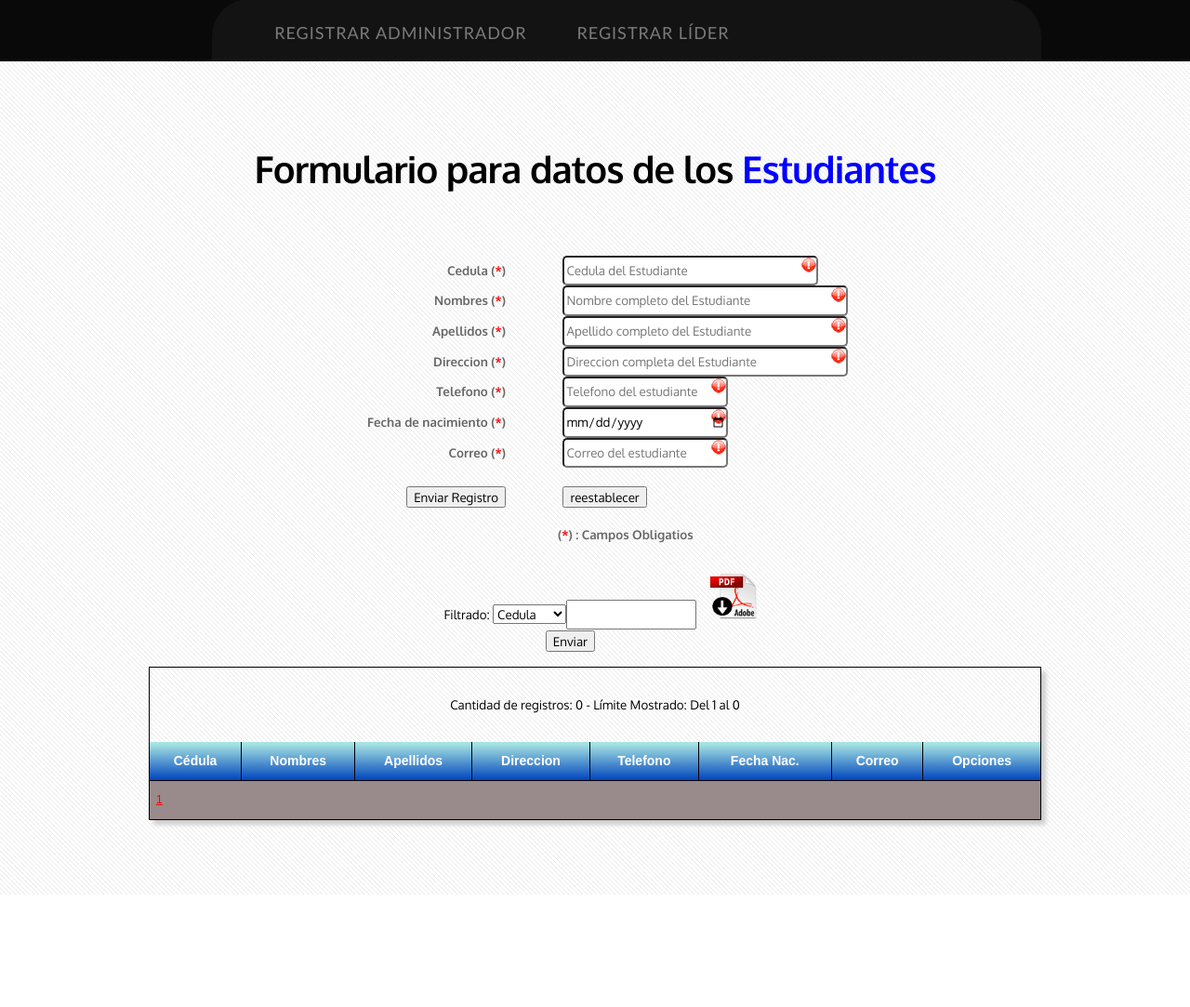
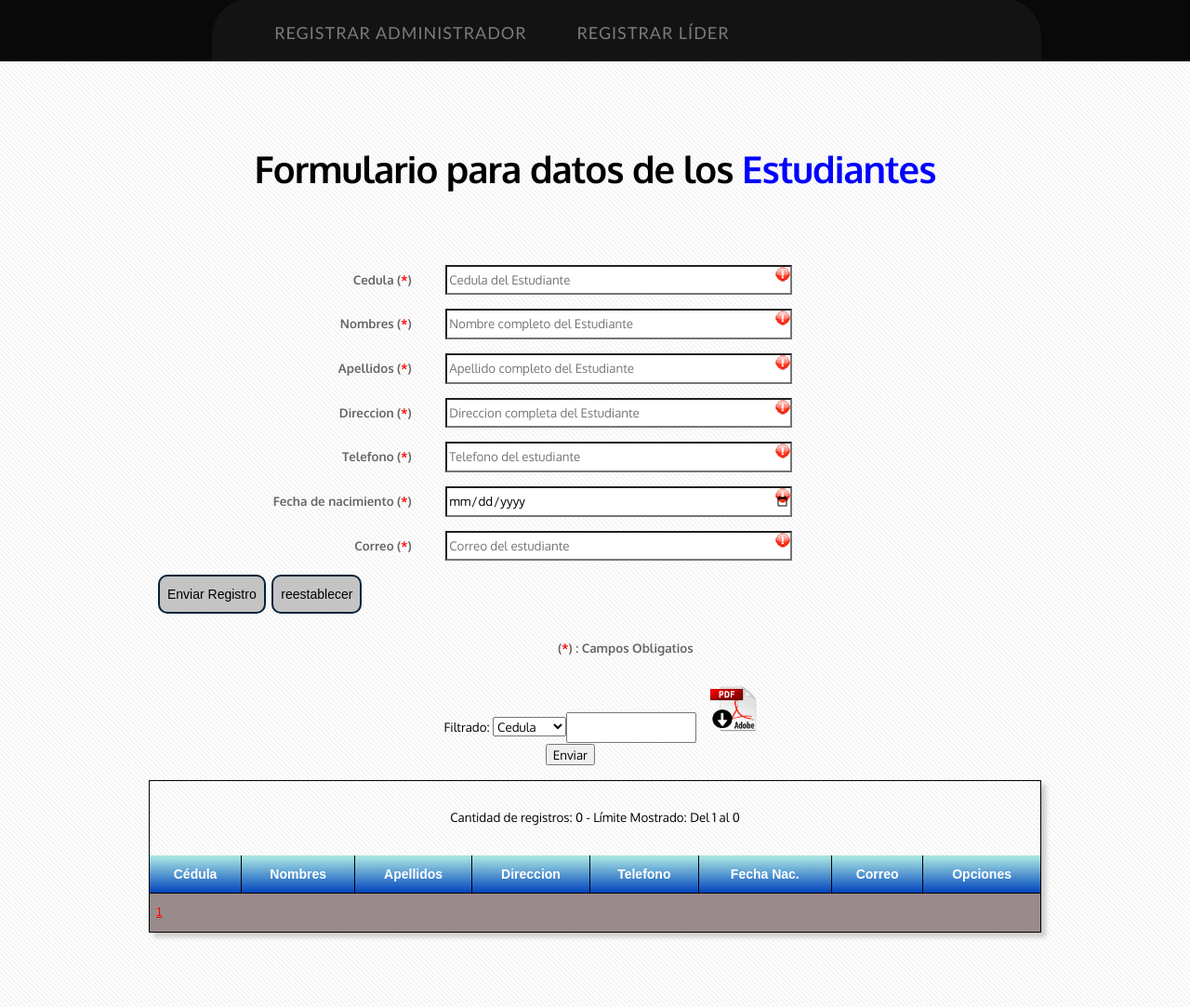
Before and after one commit to ProyectoIglesia/Proyecto_Iglesia, a PHP site: page /new_estudiante.php in a window 1280 px wide. Shown: the part 191-1274 px from the top of the page at 93% size. Before the commit the page ends 1153 px from the top, so only its background shows below. Run offline with PHP 8.4, Linux system fonts and the light colour scheme; the visitor is signed in with stand-in values (Sample User, id 1); data that the repository does not hold is empty; some libraries are stand-ins or nearby versions.

Commit message:
Cambios en progreso:
Pasar los atributos en línea al archivo de estilos, botones
personalizados (todavía no me convencen del todo) y el formulario para
la carga de notas de los estudias de parte de los líderes.

```diff
--- a/css/style.css
+++ b/css/style.css
@@ -575,3 +575,35 @@ nav ul li :hover {
 	{
 		color: #FFF;
 	}
+.Formularios table{
+	width: 80%;
+	border-spacing: 5px;
+	border-collapse: separate;
+}
+.Formularios td{
+	padding: 5px;
+}
+.Formularios a{
+	color: red;
+}
+.entrada_grande{
+	border-radius: 7;
+	width: 85%;
+}
+.boton{
+  -webkit-border-radius: 10;
+  -moz-border-radius: 10;
+  border-radius: 10px;
+  font-family: Arial;
+  color: #000000;
+  font-size: 14px;
+  background: #c4c4c4;
+  padding: 5px 8px 5px 8px;
+  border: solid #00233b 2px;
+  text-decoration: none;
+}
+
+.boton:hover {
+  background: #d9d9d9;
+  text-decoration: none;
+}
--- a/index.php
+++ b/index.php
@@ -260,6 +260,8 @@
 		<!-- Fin Main -->
 
 		<br><br><br>
+	</div>
+</div>
 	<!-- Footer -->
 		<div id="footer">
 			<div class="container">
--- a/lider.php
+++ b/lider.php
@@ -42,10 +42,8 @@ exit();
 				<!-- Nav -->
 					<nav id="nav">
 						<ul>
-							<li><a href="new_admin.php">Registrar Administrador</a></li>
-							<li><a href="new_lider.php">Registrar Líder</a></li>
-							<li><a href="new_estudiante.php">Registrar Estudiante</a></li>
-							<li><a href="reporte/pdf.php">Reportes PDF</a></li>
+							<li><a href="lider.php">Inicio</a></li>
+							<li><a href="subir_notas.php">Cargar notas</a></li>
 							<li><a href="cierre.php">Salir</a></li>
 						</ul>
 					</nav>
--- a/new_estudiante.php
+++ b/new_estudiante.php
@@ -67,70 +67,64 @@ exit();
 
                             <div class="Formularios" >
 <form action="?m=1" method="post" name="form1" id="form1">
- <table width="80%" border="1" align="center" cellpadding="5" cellspacing="5">
+ <table>
   <tr>
-    </tr>
-  <tr>
-    <td colspan="3" align="center"></td>
-    </tr>
-  <tr>
-    <td width="50%" align="right"><b>Cedula (<a style="color:red">*</a>)</b></td>
-    <td width="8%">&nbsp;</td>
-    <td width="60%"><input style="width:85%; border-radius:5px" required pattern="[0-9]+" type="text"
+    <td align="right"><b>Cedula (<a>*</a>)</b></td>
+    <td>&nbsp;</td>
+    <td width="60%"><input class="entrada_grande" required pattern="[0-9]+" type="text"
 name="ci" id="ci" placeholder="Cedula del Estudiante" <?php if(isset($edita)){
 echo 'value="'.$datosEditar['ci_est'].'"'; echo " disabled ";} ?>>
 <?php if(isset($edita)) echo '<input name="cedM" type="hidden"
 value="'.$datosEditar['ci_est'].'" />'; ?></td>
   </tr>
   <tr>
-    <td align="right"><b>Nombres (<a style="color:red">*</a>)</b></td>
+    <td align="right"><b>Nombres (<a>*</a>)</b></td>
     <td>&nbsp;</td>
-    <td><input style="width:95%; border-radius:5px" type="text" required pattern="[a-z A-Z]+"
+    <td><input class="entrada_grande" type="text" required pattern="[a-z A-Z]+"
 name="nom" id="nom" placeholder="Nombre completo del Estudiante" <?php
 if(isset($edita)) echo 'value="'.$datosEditar['nom_est'].'"'; ?>></td>
   </tr>
   <tr>
-    <td align="right"><b>Apellidos (<a style="color:red">*</a>)</b></td>
+    <td align="right"><b>Apellidos (<a>*</a>)</b></td>
     <td>&nbsp;</td>
-    <td><input style="width:95%; border-radius:5px" required pattern="[a-z A-Z]+" type="text"
+    <td><input class="entrada_grande" required pattern="[a-z A-Z]+" type="text"
 name="ape" id="ape" placeholder="Apellido completo del Estudiante" <?php
 if(isset($edita)) echo 'value="'.$datosEditar['ape_est'].'"'; ?>></td>
   </tr>
   <tr>
-    <td align="right"><b>Direccion (<a style="color:red">*</a>)</b></td>
+    <td align="right"><b>Direccion (<a>*</a>)</b></td>
     <td>&nbsp;</td>
-    <td><input style="width:95%; border-radius:5px" type="text" required name="dir" id="dir" placeholder="Direccion completa del Estudiante" <?php
+    <td><input class="entrada_grande" type="text" required name="dir" id="dir" placeholder="Direccion completa del Estudiante" <?php
 if(isset($edita)) echo 'value="'.$datosEditar['dir_est'].'"'; ?>></td>
   </tr>
   <tr>
-    <td align="right"><b>Telefono (<a style="color:red">*</a>)</b></td>
+    <td align="right"><b>Telefono (<a>*</a>)</b></td>
     <td>&nbsp;</td>
-    <td><input style="width:55%; border-radius:5px" required pattern="[0-9]+" type="text" name="tel"
+    <td><input class="entrada_grande" required pattern="[0-9]+" type="text" name="tel"
 id="tel" placeholder="Telefono del estudiante" <?php if(isset($edita)) echo
 'value="'.$datosEditar['tel_est'].'"'; ?>></td>
   </tr>
     <tr>
-    <td align="right"><b>Fecha de nacimiento (<a style="color:red">*</a>)</b></td>
+    <td align="right"><b>Fecha de nacimiento (<a>*</a>)</b></td>
     <td>&nbsp;</td>
-    <td><input style="width:55%; border-radius:5px" required type="date" name="fec_nac"
+    <td><input class="entrada_grande" required type="date" name="fec_nac"
 id="fec_nac" <?php if(isset($edita)) echo
 'value="'.$datosEditar['fec_nac_est'].'"'; ?>></td>
   </tr>
     <tr>
-    <td align="right"><b>Correo (<a style="color:red">*</a>)</b></td>
+    <td align="right"><b>Correo (<a>*</a>)</b></td>
     <td>&nbsp;</td>
-    <td><input style="width:55%; border-radius:5px;" required type="email" name="email"
+    <td><input class="entrada_grande" required type="email" name="email"
 id="email" placeholder="Correo del estudiante" <?php if(isset($edita)) echo
 'value="'.$datosEditar['corr_est'].'"'; ?>></td>
   </tr>
   <tr>
-    <td align="right"><?php if(isset($edita)) $nom_boton="Modificar
-Registro"; else $nom_boton="Enviar Registro"; ?><input style="margin-top:20px;" name="button" type="submit" value="<?php echo $nom_boton ?>"></td>
-    <td>&nbsp;</td>
-    <td><input name="res" type="reset" value="reestablecer"></td>
+    <td><?php if(isset($edita)) $nom_boton="Modificar
+Registro"; else $nom_boton="Enviar Registro"; ?><input class="boton" name="button" type="submit" value="<?php echo $nom_boton ?>">
+&nbsp;<input class="boton" name="res" type="reset" value="reestablecer"></td>
   </tr>
 </table>
-<a style="margin-left:440px;"><b> (<a style="color:red">*</a>) : Campos Obligatios</b></a>
+<a style="margin-left:440px;"><b> (<a>*</a>) : Campos Obligatios</b></a>
 
 </form>
 </div>
```
Also changed, not shown: subir_notas.php (added, +146 -0 lines).
